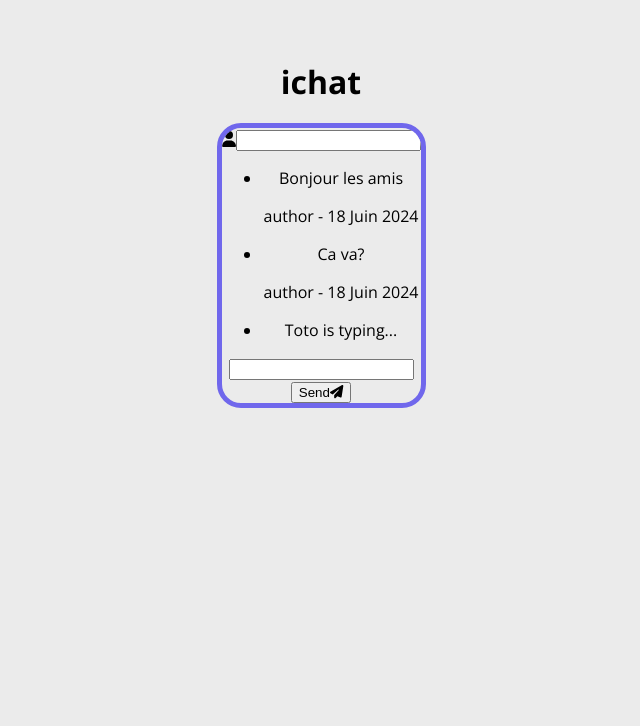
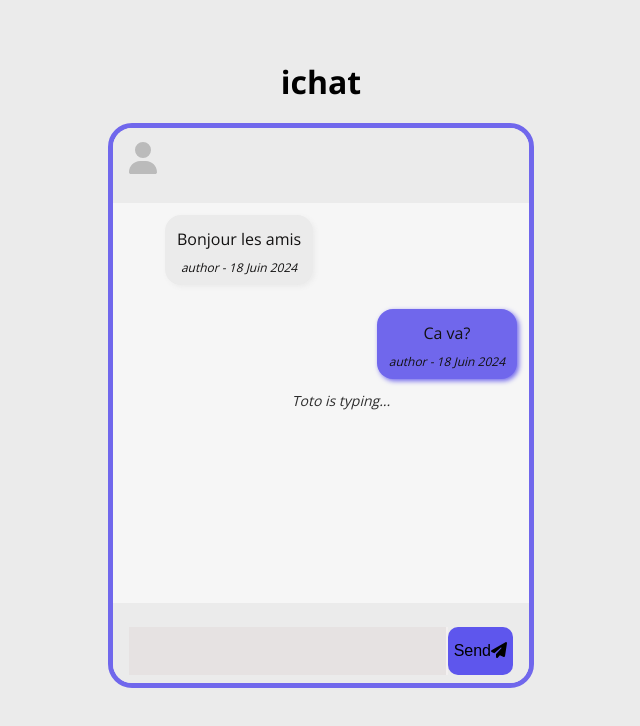
Before and after one commit to elhadjtall/NODE_JS_SOCKETS, a React (Vite) app: page / in a window 1280 px wide. Shown: the top 726 px of the page, without its empty margins (319-959 px from the left). Built offline with nearby package versions, Linux system fonts and the light colour scheme.

Commit message:
Ajout du CSS

```diff
--- a/src/App.css
+++ b/src/App.css
@@ -24,3 +24,118 @@ body {
   border-radius: 24px;
   overflow: hidden;
 }
+
+.name {
+  display: flex;
+  font-size: 32px;
+  font-weight: bold;
+  padding: 8px 16px;
+  color: #0f0e0e;
+  background-color: #ebebeb;
+}
+
+.name span {
+  color: #bbb;
+}
+
+.nameForm {
+  display: flex;
+}
+
+.nameInput {
+  font-size: 24px;
+  font-weight: bold;
+  color: #7e7e7e ;
+  border: none;
+  outline: none;
+  margin: 0 12px;
+  background-color: #ebebeb;
+}
+.conversation {
+  background-color: #f6f6f6;
+  display: flex;
+  flex-direction: column;
+  overflow-y: scroll;
+  overflow-x: hidden;
+  height: 400px;
+}
+.messageLeft, .messageRight {
+  list-style: none;
+  margin: 12px;
+  color: #121111;
+  word-wrap: break-word;
+  border-radius: 16px;
+  padding: 8px 12px;
+}
+
+.messageLeft {
+  background-color: #ebebeb;
+  align-self: flex-start;
+  box-shadow: 2px 2px 5px #ebebeb;
+}
+.messageRight {
+  background-color: #7067ec;
+  align-self: flex-end;
+  box-shadow: 2px 2px 5px #7067ec;
+}
+.messageLeft span, .messageRight span {
+  font-style: italic;
+  margin-top: 4px;
+  font-size: 12px;
+}
+
+.message {
+  margin: 5px 0;
+}
+
+.messageFeedback {
+  list-style: none;
+}
+
+.feedback {
+  font-style: italic;
+  margin: 0;
+  font-size: 14px;
+  color: #2d2d2D;
+  text-align: center;
+}
+
+.messageForm {
+  padding: 8px 16px;
+  display: flex;
+  background-color: #ebebeb;
+}
+
+.messageInput {
+  flex-grow: 1;
+  font-size: 16px;
+  border: none;
+  outline: none;
+  padding: 10px 12px;
+  background-color: #e6e2e2;
+}
+
+.sendButton {
+  border: none;
+  background-color: #5e56ed;
+  color: #7e7e7e;
+  font-size: 32px;
+  cursor: pointer;
+}
+
+.vDivider {
+  width: 2px;
+  height: 48px;
+  background-color: #f3f0f0;
+}
+
+.sendButton:hover {
+  background-color: #4f35e6;
+}
+
+.messageButton {
+  border: none;
+  background-color: #5e56ed;
+  font-size: 16px;
+  border-radius: 10px ;
+}
--- a/src/App.jsx
+++ b/src/App.jsx
@@ -18,8 +18,7 @@ function App() {
             maxLength="20"/>
           </span>
         </div>
-        <div className="conversation">
-          <ul>
+        <ul className="conversation">
             <li className='messageLeft'>
               <p className='message'>Bonjour les amis</p>
               <span>author - 18 Juin 2024</span>
@@ -31,8 +30,7 @@ function App() {
             <li className='messageFeedback'>
               <p className='feedback'>Toto is typing...</p>
             </li>
-          </ul>
-        </div>
+        </ul>
         <form className="messageForm">
           <input type="text" className="messageInput"
           id="messageInput"
```
